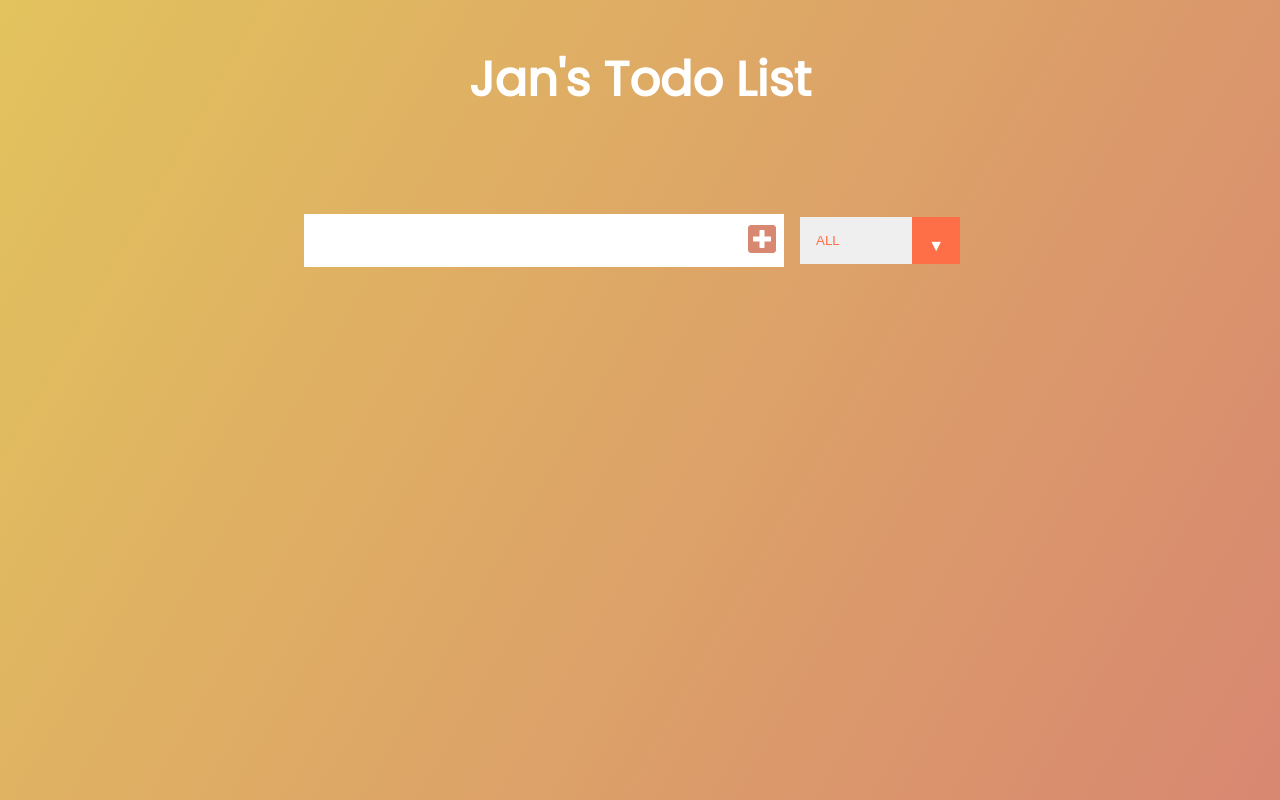
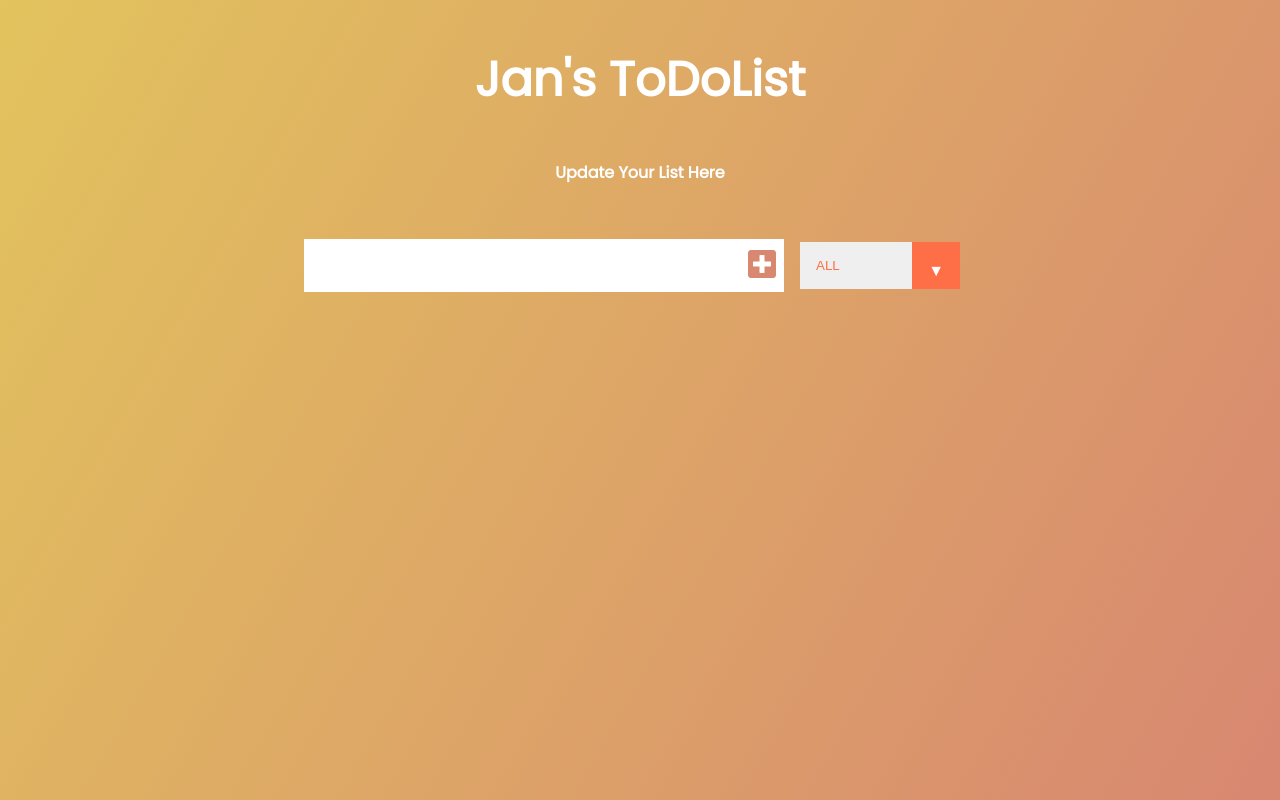
Before and after one commit to emmanuel-jan/todoList, a plain HTML site: page index.html in a window 1280 px wide. Drawn offline with Linux system fonts and the light colour scheme.

Commit message:
complete ToDoList application

```diff
--- a/app.js
+++ b/app.js
@@ -98,7 +98,7 @@ function saveLocalTodos(todo){
 }
 
 function getTodos(){
-    //CHECK ---HEY Do I already have any thing there?
+    //CHECK IF---HEY Do I already have any thing there?
     let todos;
     if(localStorage.getItem('todos') === null){
         todos = [];
--- a/index.html
+++ b/index.html
@@ -11,8 +11,10 @@
 <body>
 
     <header>
-        <h1>Jan's Todo List</h1>
+        <h1>Jan's ToDoList</h1>
     </header>
+
+    <h4 style="text-align: center;">Update Your List Here</h4>
 
     <form>
         <input type="text" class="todo-input">
--- a/style.css
+++ b/style.css
@@ -3,6 +3,7 @@
     padding: 0;
     box-sizing: border-box;
 }
+/* more styling */
 body{
     background-image: linear-gradient(120deg, #e2c35d, #d88771);
     color: white;
```
